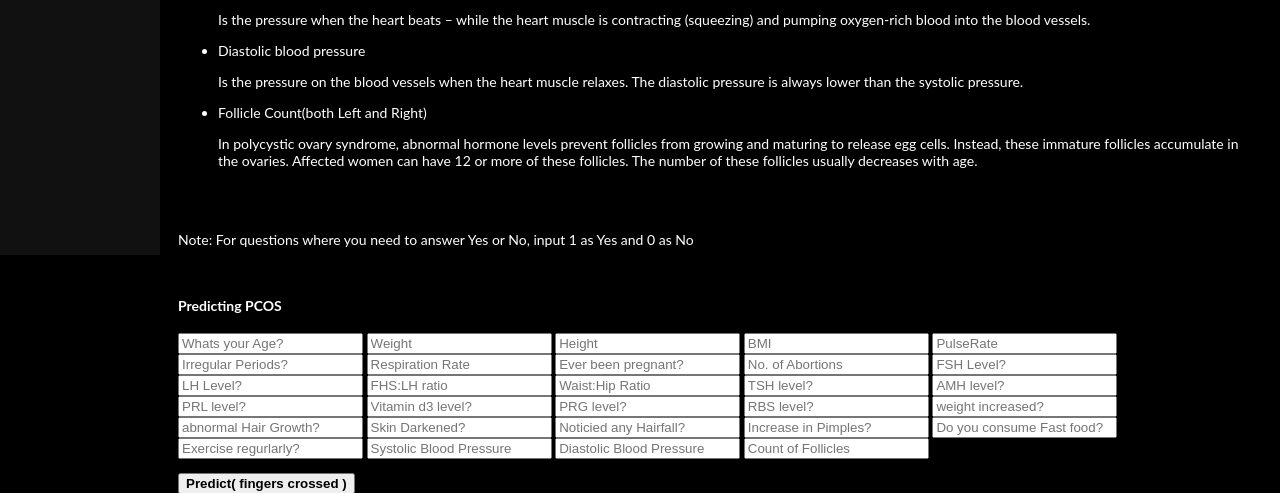
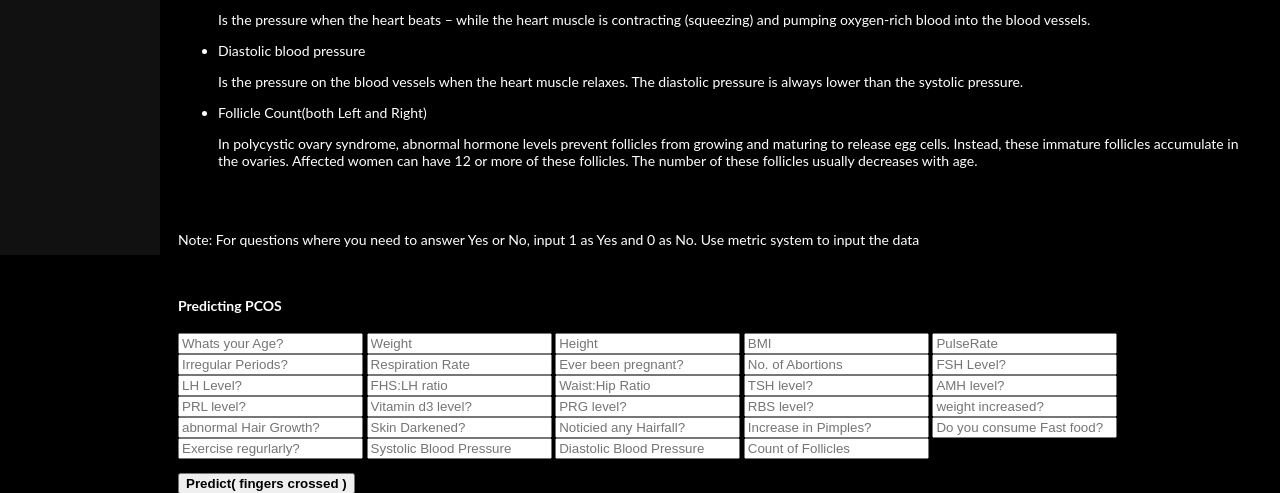
Before and after one commit to rtsh13/PCOS-Web-Application, a Flask app: page / in a window 1280 px wide. Shown: the part 565-1058 px from the top of the page. Run offline with Flask 2, Linux system fonts and the light colour scheme; parts of the project's set-up code (start-up, migrations or seed data) failed here and were passed over.

Commit message:
Update index.html

```diff
--- a/templates/index.html
+++ b/templates/index.html
@@ -119,7 +119,7 @@ body {
 <p style="color:white;">In polycystic ovary syndrome, abnormal hormone levels prevent follicles from growing and maturing to release egg cells. Instead, these immature follicles accumulate in the ovaries. Affected women can have 12 or more of these follicles. The number of these follicles usually decreases with age.</p>
 </ul>
 <br><br>
-<p style="color:white;">Note: For questions where you need to answer Yes or No, input 1 as Yes and 0 as No</p>
+<p style="color:white;">Note: For questions where you need to answer Yes or No, input 1 as Yes and 0 as No. Use metric system to input the data</p>
 	 <br>
 
 <h4 style="color:white;">Predicting PCOS</h4>
```
